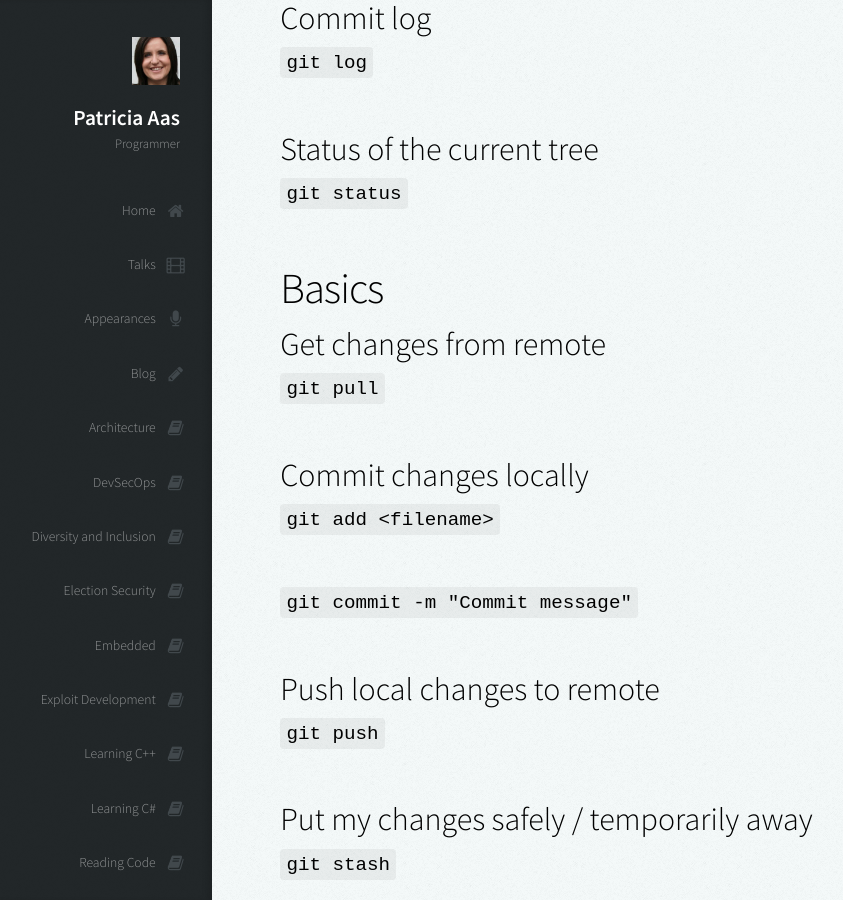
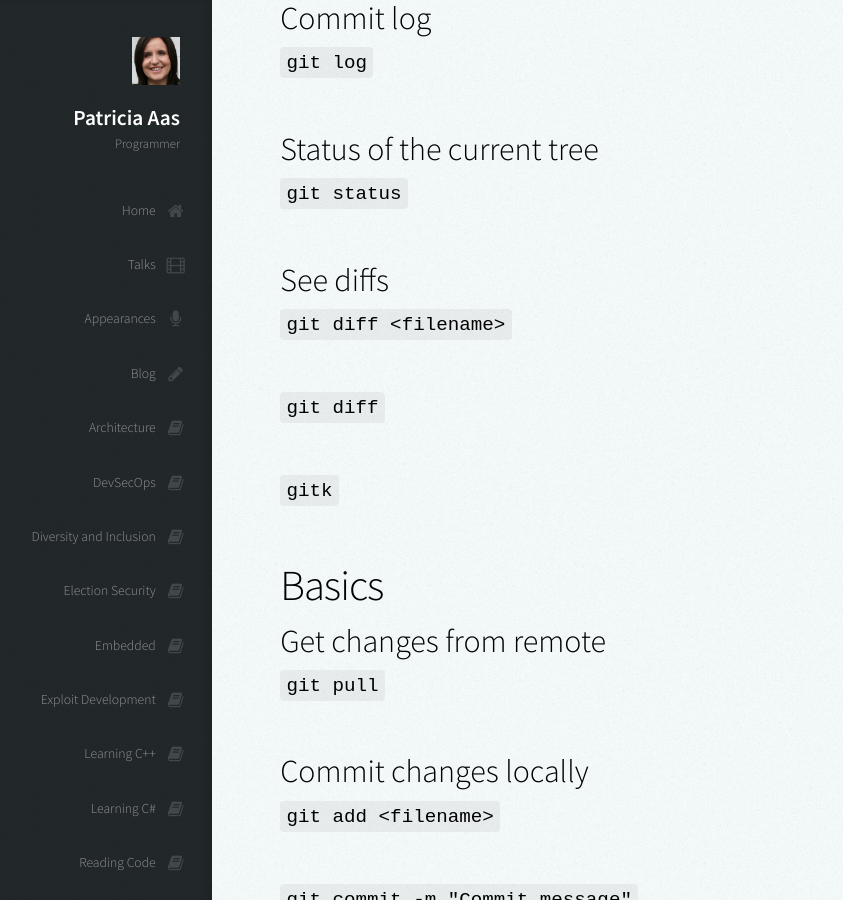
Before and after one commit to patricia-gallardo/patricia-gallardo.github.io, a Jekyll site: the page built from _posts/2019-11-07-everything_i_know_about_git.md, in a window 1280 px wide and 900 px high, scrolled down 922 px. Shown: the whole window, without its empty margins (44-887 px from the left). Built offline with Jekyll 4.4.1, drawn with Linux system fonts in a browser that asks for light colours; nearby versions of some CDN libraries; some of the changed text lies outside the part shown.

Commit message:
Add diff and fixup

```diff
--- a/_posts/2019-11-07-everything_i_know_about_git.md
+++ b/_posts/2019-11-07-everything_i_know_about_git.md
@@ -24,6 +24,12 @@ Ok, fine, I probably know more, and yes, you will probably disagree with some of
 `git log`
 ### Status of the current tree
 `git status`
+### See diffs
+`git diff <filename>`
+
+`git diff`
+
+`gitk`
 
 ## Basics
 ### Get changes from remote
@@ -61,6 +67,9 @@ Ok, fine, I probably know more, and yes, you will probably disagree with some of
 ### Commit this into the previous (unpushed) commit (other usecase: fix commit message)
 `git commit --amend`
 
+### Create auto squashed commits (needs rebase -i later)
+`git commit --fixup <SHA>`
+
 ### Pick bits of changes to a file
 `git add -p <filename>`
 
```
